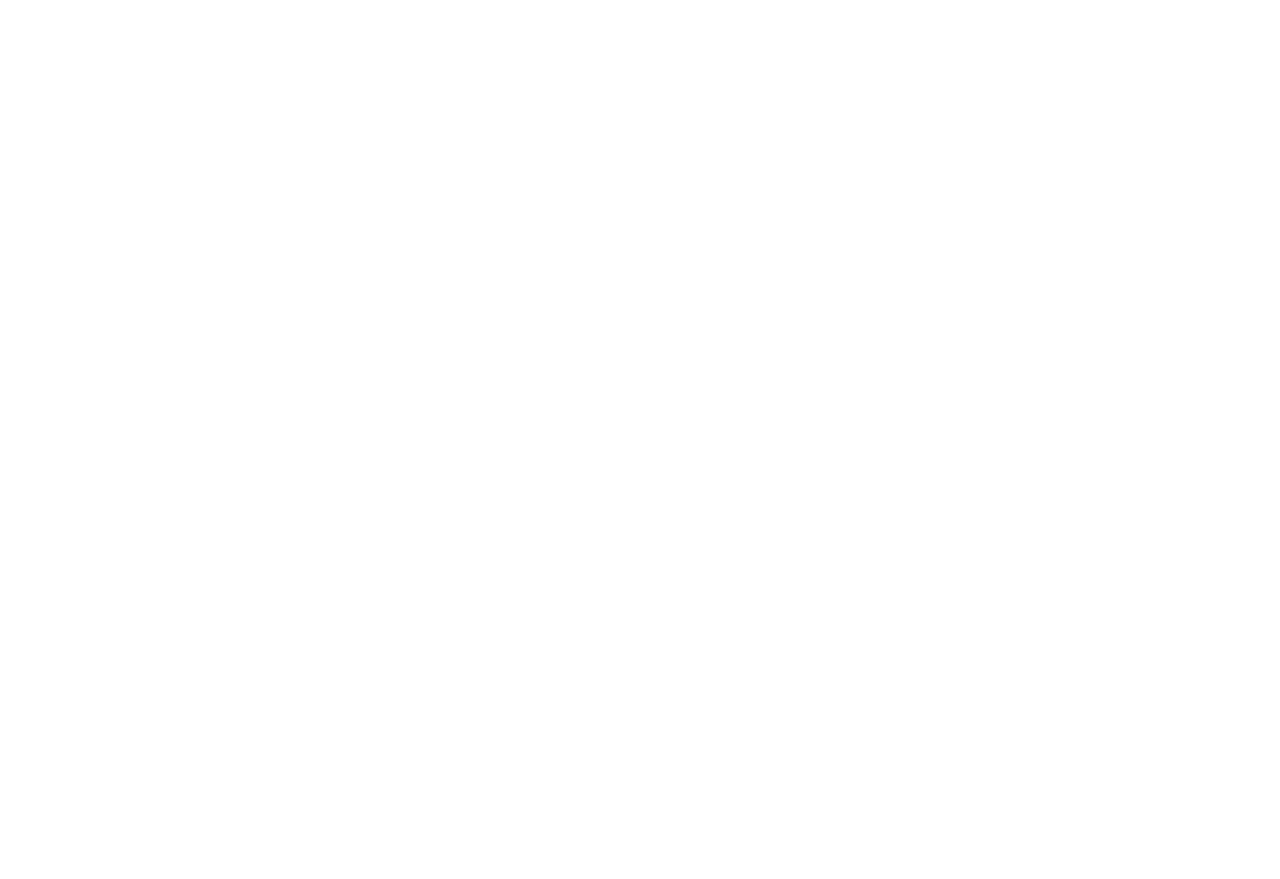
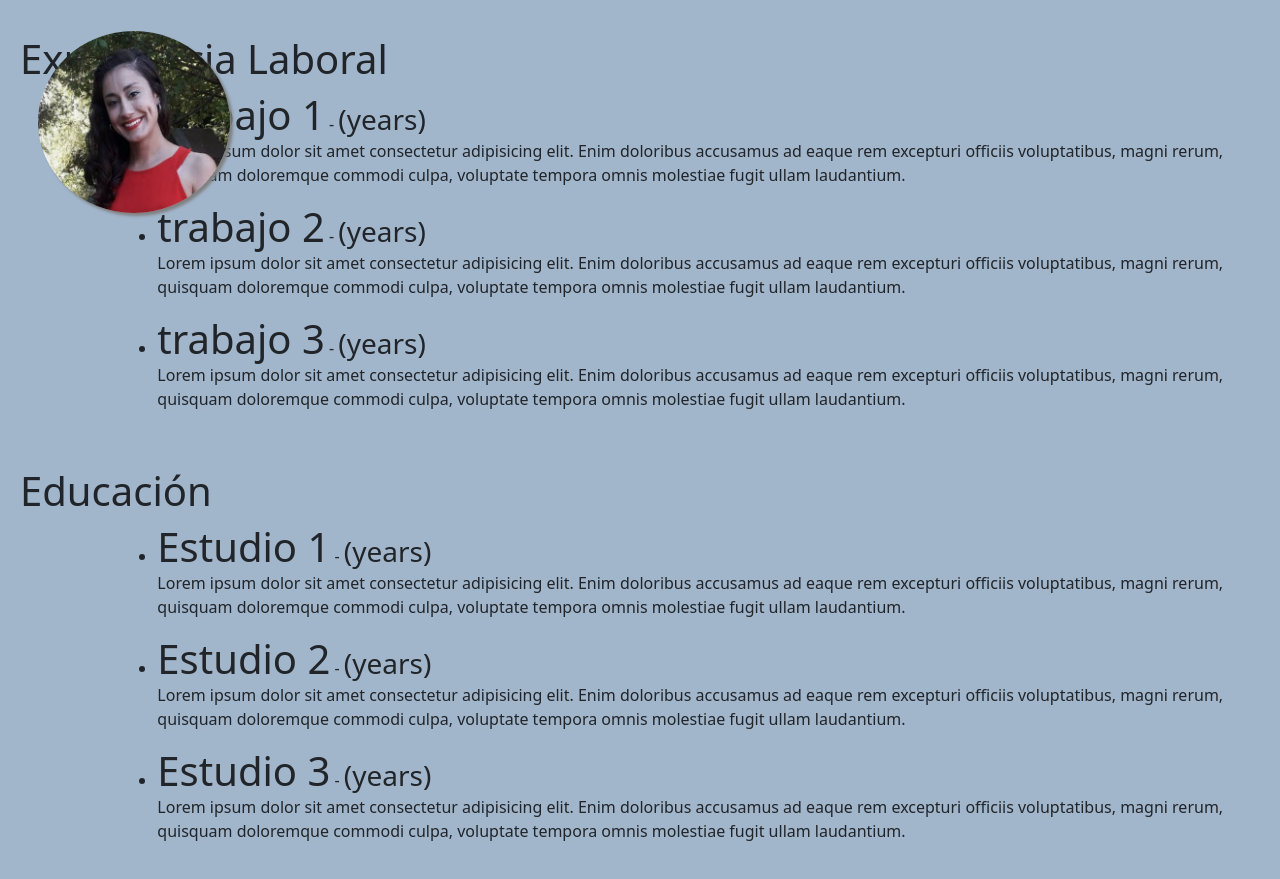
Before and after one commit to DesireeTirabosque/PortfolioDesiree, an Angular app in the folder MiPortfolio/: page / in a window 1280 px wide. Shown: the part 977-1856 px from the top of the page. Before the commit the page ends 975 px from the top, so only its background shows below. Built offline with nearby package versions, Linux system fonts and the light colour scheme.

Commit message:
agrego sección experiencia y estudios

```diff
--- a/MiPortfolio/src/app/app.component.html
+++ b/MiPortfolio/src/app/app.component.html
@@ -1,2 +1,4 @@
 <app-header></app-header>
 <app-acerca-de></app-acerca-de>
+<app-experiencia></app-experiencia>
+<app-educacion></app-educacion>
--- a/MiPortfolio/src/app/app.module.ts
+++ b/MiPortfolio/src/app/app.module.ts
@@ -8,6 +8,8 @@
 import { RedSocialComponent } from './components/red-social/red-social.component';
 import { BannerComponent } from './components/banner/banner.component';
 import { AcercaDeComponent } from './components/acerca-de/acerca-de.component';
+import { ExperienciaComponent } from './components/experiencia/experiencia.component';
+import { EducacionComponent } from './components/educacion/educacion.component';
 
 @NgModule({
   declarations: [
@@ -16,7 +18,9 @@
     LogoAPComponent,
     RedSocialComponent,
     BannerComponent,
-    AcercaDeComponent
+    AcercaDeComponent,
+    ExperienciaComponent,
+    EducacionComponent
   ],
   imports: [
     BrowserModule,
--- a/MiPortfolio/src/app/components/acerca-de/acerca-de.component.css
+++ b/MiPortfolio/src/app/components/acerca-de/acerca-de.component.css
@@ -0,0 +1,41 @@
+.row{
+    padding: 20px;
+}
+div{
+    background-color: #a1b5cb;
+    text-align: center;
+}
+
+/*Estilos para foto perfil*/
+@media(min-width:576px)
+{
+    #fotodeperfil{
+        position: absolute;
+        width: 15%;
+        border-radius: 100%;
+        box-shadow: 3px 3px 3px grey;
+        left: 3%;
+        top: 126%;
+
+    }
+}
+@media(max-width:575px)
+{
+    #fotodeperfil{
+        position: absolute;
+        width: 30%;
+        border-radius: 100%;
+        box-shadow: 3px 3px 3px grey;
+        left: 30%;
+        top: 126%;
+
+    }
+}
+
+
+/*etiqueta nombre*/
+#nombre{
+    font-weight: bold;
+    margin-top: 30%;
+
+}
--- a/MiPortfolio/src/app/components/acerca-de/acerca-de.component.html
+++ b/MiPortfolio/src/app/components/acerca-de/acerca-de.component.html
@@ -1,8 +1,8 @@
 <div class="row">
  <div class="col-xs-12 col-sm-2 col-md-2 col-lg-2">
-    <img src="../../../assets/desiree.jpg" class="img-fluid"> </div>
+    <img src="../../../assets/desiree.jpg" class="img-fluid" id="fotodeperfil"> </div>
  <div class="col-xs-12 col-sm-2 col-md-2 col-lg-2">
-    <p>Tirabosque Desirée Noel</p>
+    <p id="nombre">Tirabosque Desirée Noel</p>
     <p>Full Stack Developer Jr</p>
  </div>
  <div class="col-xs-12 col-sm-8 col-md-8 col-lg-8">
--- /dev/null
+++ b/MiPortfolio/src/app/components/educacion/educacion.component.css
@@ -0,0 +1,9 @@
+.row{
+    padding: 20px;
+}
+div{
+    background: #a1b5cb;
+}
+h1, h3{
+    display: inline;
+}
--- /dev/null
+++ b/MiPortfolio/src/app/components/educacion/educacion.component.html
@@ -0,0 +1,45 @@
+<div class="row">
+    <h1>Educación</h1>
+    <div class="col-lg-1"></div>
+    <div class="col-lg-11">
+      <ul>
+        <li>
+          <h1>Estudio 1</h1>
+          -
+          <h3>(years)</h3>
+        </li>
+        <p>
+          Lorem ipsum dolor sit amet consectetur adipisicing elit. Enim doloribus
+          accusamus ad eaque rem excepturi officiis voluptatibus, magni rerum,
+          quisquam doloremque commodi culpa, voluptate tempora omnis molestiae
+          fugit ullam laudantium.
+        </p>
+      </ul>
+      <ul>
+        <li>
+          <h1>Estudio 2</h1>
+          -
+          <h3>(years)</h3>
+        </li>
+        <p>
+          Lorem ipsum dolor sit amet consectetur adipisicing elit. Enim doloribus
+          accusamus ad eaque rem excepturi officiis voluptatibus, magni rerum,
+          quisquam doloremque commodi culpa, voluptate tempora omnis molestiae
+          fugit ullam laudantium.
+        </p>
+      </ul>
+      <ul>
+        <li>
+          <h1>Estudio 3</h1>
+          -
+          <h3>(years)</h3>
+        </li>
+        <p>
+          Lorem ipsum dolor sit amet consectetur adipisicing elit. Enim doloribus
+          accusamus ad eaque rem excepturi officiis voluptatibus, magni rerum,
+          quisquam doloremque commodi culpa, voluptate tempora omnis molestiae
+          fugit ullam laudantium.
+        </p>
+      </ul>
+    </div>
+  </div>
--- /dev/null
+++ b/MiPortfolio/src/app/components/experiencia/experiencia.component.css
@@ -0,0 +1,9 @@
+.row{
+    padding: 20px;
+}
+div{
+    background: #a1b5cb;
+}
+h1, h3{
+    display: inline;
+}
--- /dev/null
+++ b/MiPortfolio/src/app/components/experiencia/experiencia.component.html
@@ -0,0 +1,45 @@
+<div class="row">
+  <h1>Experiencia Laboral</h1>
+  <div class="col-lg-1"></div>
+  <div class="col-lg-11">
+    <ul>
+      <li>
+        <h1>trabajo 1</h1>
+        -
+        <h3>(years)</h3>
+      </li>
+      <p>
+        Lorem ipsum dolor sit amet consectetur adipisicing elit. Enim doloribus
+        accusamus ad eaque rem excepturi officiis voluptatibus, magni rerum,
+        quisquam doloremque commodi culpa, voluptate tempora omnis molestiae
+        fugit ullam laudantium.
+      </p>
+    </ul>
+    <ul>
+      <li>
+        <h1>trabajo 2</h1>
+        -
+        <h3>(years)</h3>
+      </li>
+      <p>
+        Lorem ipsum dolor sit amet consectetur adipisicing elit. Enim doloribus
+        accusamus ad eaque rem excepturi officiis voluptatibus, magni rerum,
+        quisquam doloremque commodi culpa, voluptate tempora omnis molestiae
+        fugit ullam laudantium.
+      </p>
+    </ul>
+    <ul>
+      <li>
+        <h1>trabajo 3</h1>
+        -
+        <h3>(years)</h3>
+      </li>
+      <p>
+        Lorem ipsum dolor sit amet consectetur adipisicing elit. Enim doloribus
+        accusamus ad eaque rem excepturi officiis voluptatibus, magni rerum,
+        quisquam doloremque commodi culpa, voluptate tempora omnis molestiae
+        fugit ullam laudantium.
+      </p>
+    </ul>
+  </div>
+</div>
```
Also changed, not shown: MiPortfolio/src/app/components/educacion/educacion.component.ts (added, +10 -0 lines), MiPortfolio/src/app/components/experiencia/experiencia.component.ts (added, +10 -0 lines), 2 other files (tests, documents, lock files or other folders).
